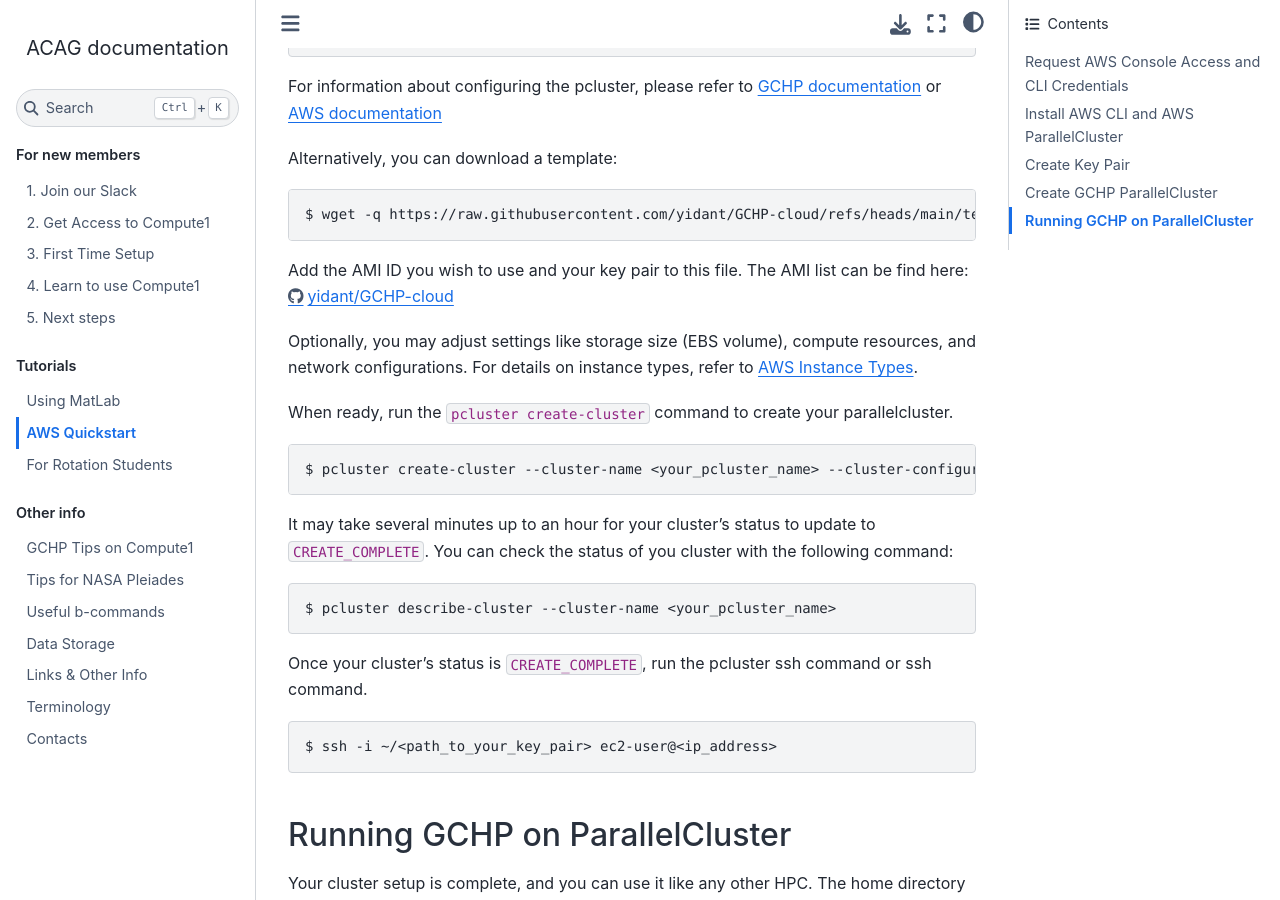
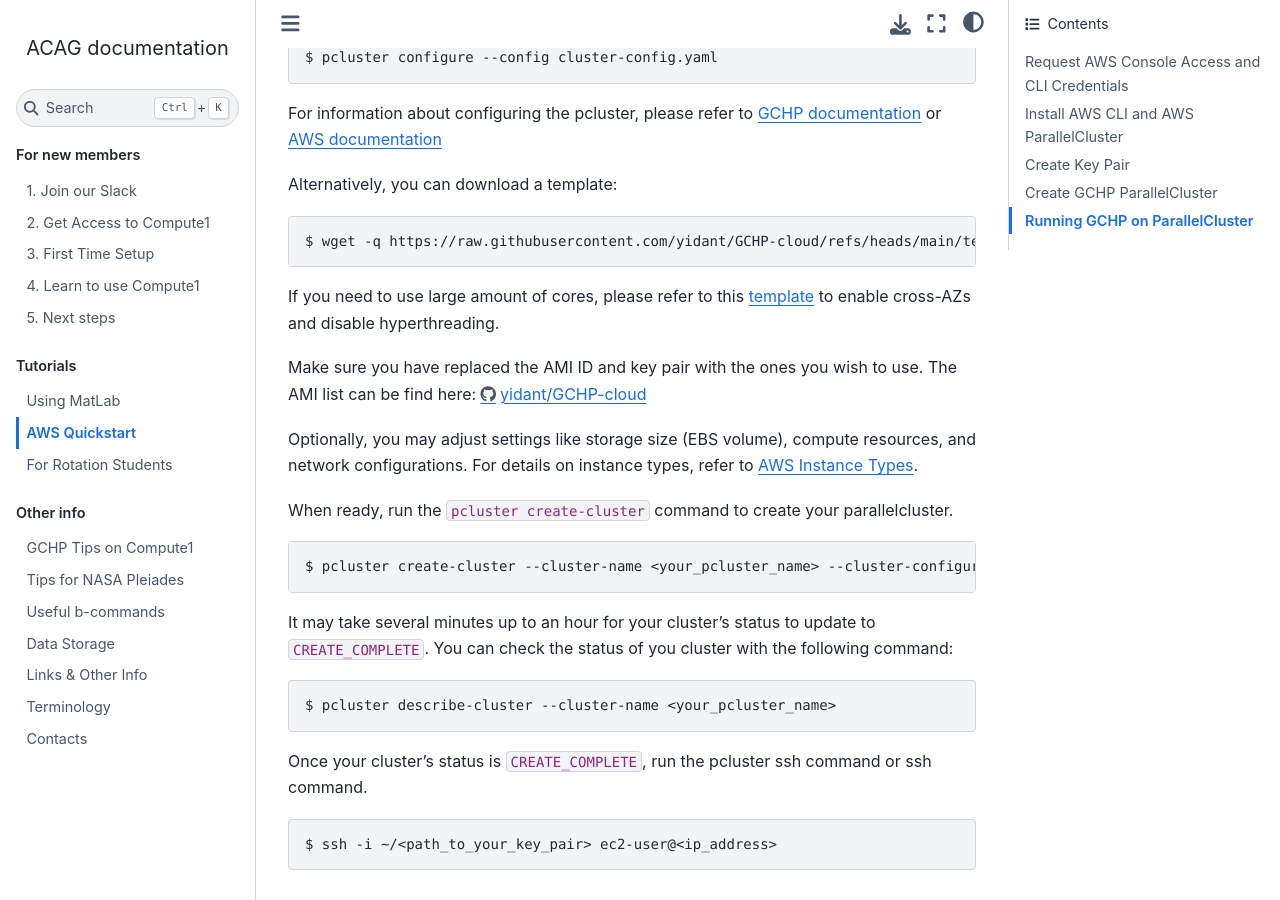
Before and after one commit to Atmospheric-Composition-Analysis-Group/Getting-Started, a Sphinx documentation site: the page built from source/aws_quickstart.rst, in a window 1280 px wide and 900 px high, scrolled down 2367 px. Built offline with Sphinx 7.4.7 and the Sphinx Book theme 1.1.4, drawn with Linux system fonts in a browser that asks for light colours; some of the changed text lies outside the part shown.

Commit message:
Update request catalog and corss-AZs template.
Signed-off-by: Yidan Tang <t.yidan@wustl.edu>

```diff
--- a/source/aws_quickstart.rst
+++ b/source/aws_quickstart.rst
@@ -14,7 +14,7 @@
 Request AWS Console Access and CLI Credentials
 ----------------------------------------------------
 
-Before getting started, you'll need to request access to the AWS group account. Submit your request through `WashU ServiceNow <https://it.wustl.edu/items/servicenow/>`_.
+Before getting started, you'll need to request access to the AWS group account. Submit your request through `WashU ServiceNow <https://it.wustl.edu/items/servicenow/>`_. You can open the request under Existing Cloud Subscription Change.
 
 Include the following information in your request:
 
@@ -114,7 +114,9 @@
 
     $ wget -q https://raw.githubusercontent.com/yidant/GCHP-cloud/refs/heads/main/template/pcluster-template.yaml
 
-Add the AMI ID you wish to use and your key pair to this file. The AMI list can be find here: https://github.com/yidant/GCHP-cloud/blob/main/aws/ami.md
+If you need to use large amount of cores, please refer to this `template <https://github.com/yidant/GCHP-cloud/blob/main/template/pcluster-multiAZ-nht-template.yaml>`_ to enable cross-AZs and disable hyperthreading.
+
+Make sure you have replaced the AMI ID and key pair with the ones you wish to use. The AMI list can be find here: https://github.com/yidant/GCHP-cloud/blob/main/aws/ami.md
 
 Optionally, you may adjust settings like storage size (EBS volume), compute resources, and network configurations. For details on instance types, refer to `AWS Instance Types <https://aws.amazon.com/ec2/instance-types/>`_.
 
```
